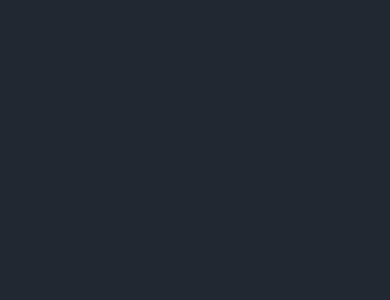
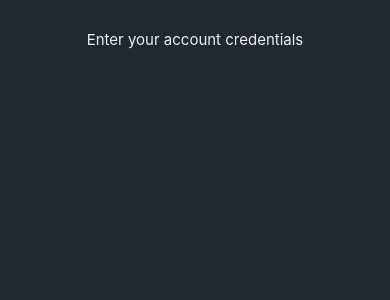
Before and after one commit to YakubuAmidu/register-login-user, a React Native app: screen / in a window 390 px wide. Shown: the top 300 px of the page. Built offline with nearby package versions, Linux system fonts and the light colour scheme.

Commit message:
Initial commit

```diff
--- /dev/null
+++ b/components/Texts/RegularText.js
@@ -0,0 +1,20 @@
+import React from 'react';
+
+// Styled components
+import styled from 'styled-components/native';
+
+// Custom colors
+import { colors } from '../colors';
+const { tertiary } = colors;
+
+const StyledText = styled.Text`
+  font-size: 15px;
+  color: ${tertiary};
+  text-align: center;
+`
+
+const RegularText = (props) => {
+  return <StyledText {...props}>{props.children}</StyledText>
+}
+
+export default RegularText;
--- /dev/null
+++ b/components/containers/KeyboardAvoidingContainer.js
@@ -0,0 +1,14 @@
+import React from 'react';
+import { KeyboardAvoidingView, Keyboard, ScrollView, Pressable, Platform } from 'react-native';
+
+const KeyboardAvoidingContainer = (props) => {
+  return (
+    <KeyboardAvoidingView style={{ flex: 1, backgroundColor: 'transparent'}} behavior={Platform.OS === "ios" ? 'padding' : 'height'} keyboardVerticalOffset={60}>
+      <ScrollView showsVerticalScrollIndicator={false}>
+        <Pressable onPress={Keyboard.dismiss}>{props.children}</Pressable>
+      </ScrollView>
+    </KeyboardAvoidingView>
+  )
+}
+
+export default KeyboardAvoidingContainer;
--- a/screens/Login.js
+++ b/screens/Login.js
@@ -1,10 +1,16 @@
 import React from 'react';
 
 // Custom components
-import MainContainer from '../components/containers/MainContainer';
+import MainContainer from '../components/Containers/MainContainer';
+import KeyboardAvoidingContainer from '../components/Containers/KeyboardAvoidingContainer';
+import RegularText from '../components/Texts/RegularText';
 
 const Login = () => {
-    return <MainContainer></MainContainer>
+    return <MainContainer>
+      <KeyboardAvoidingContainer>
+        <RegularText>Enter your account credentials</RegularText>
+      </KeyboardAvoidingContainer>
+    </MainContainer>
 }
 
 export default Login;
```
Also changed, not shown: components/Texts/BigText.js (added, +20 -0 lines), components/Texts/SmallText.js (added, +20 -0 lines).
